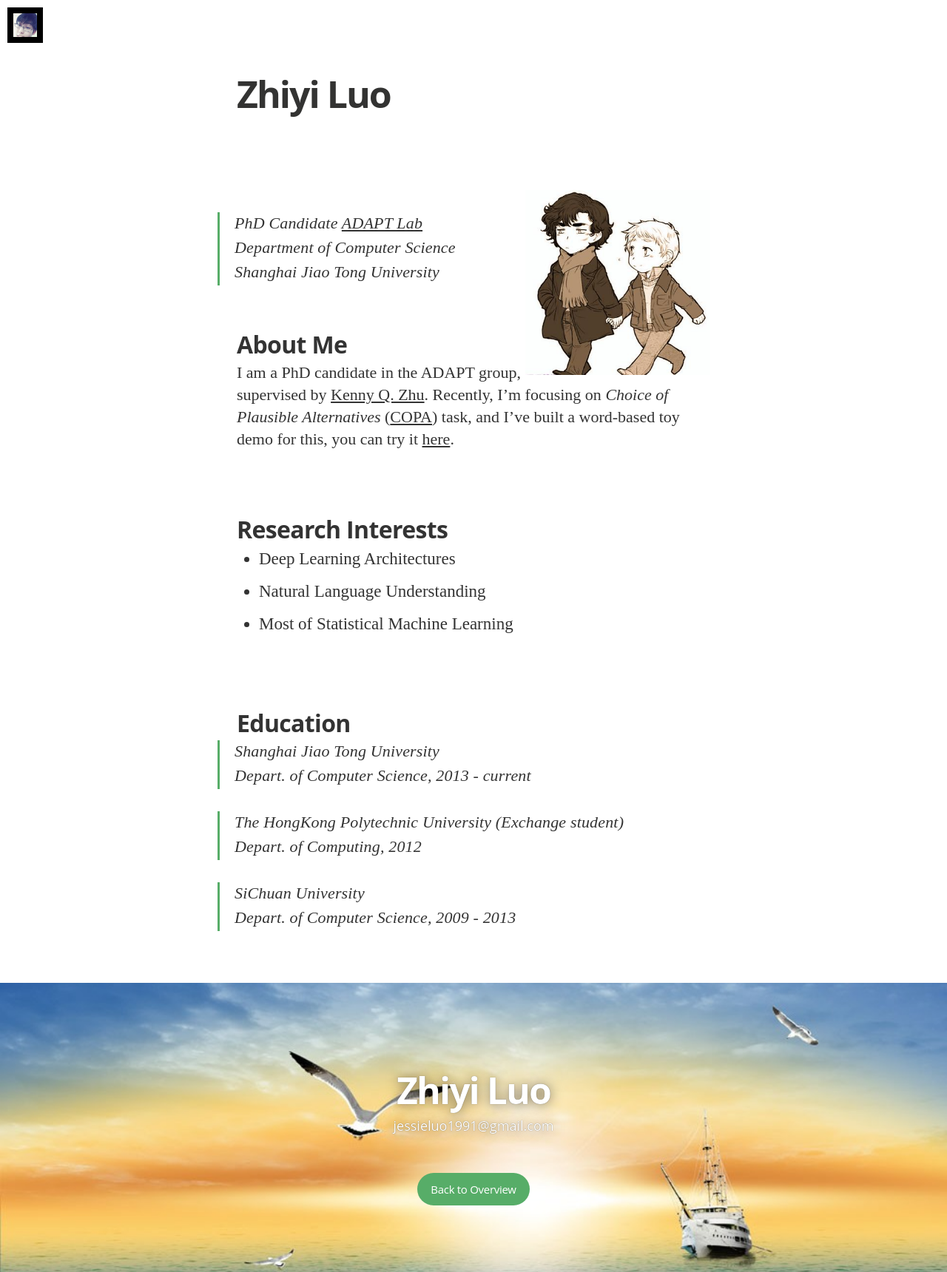
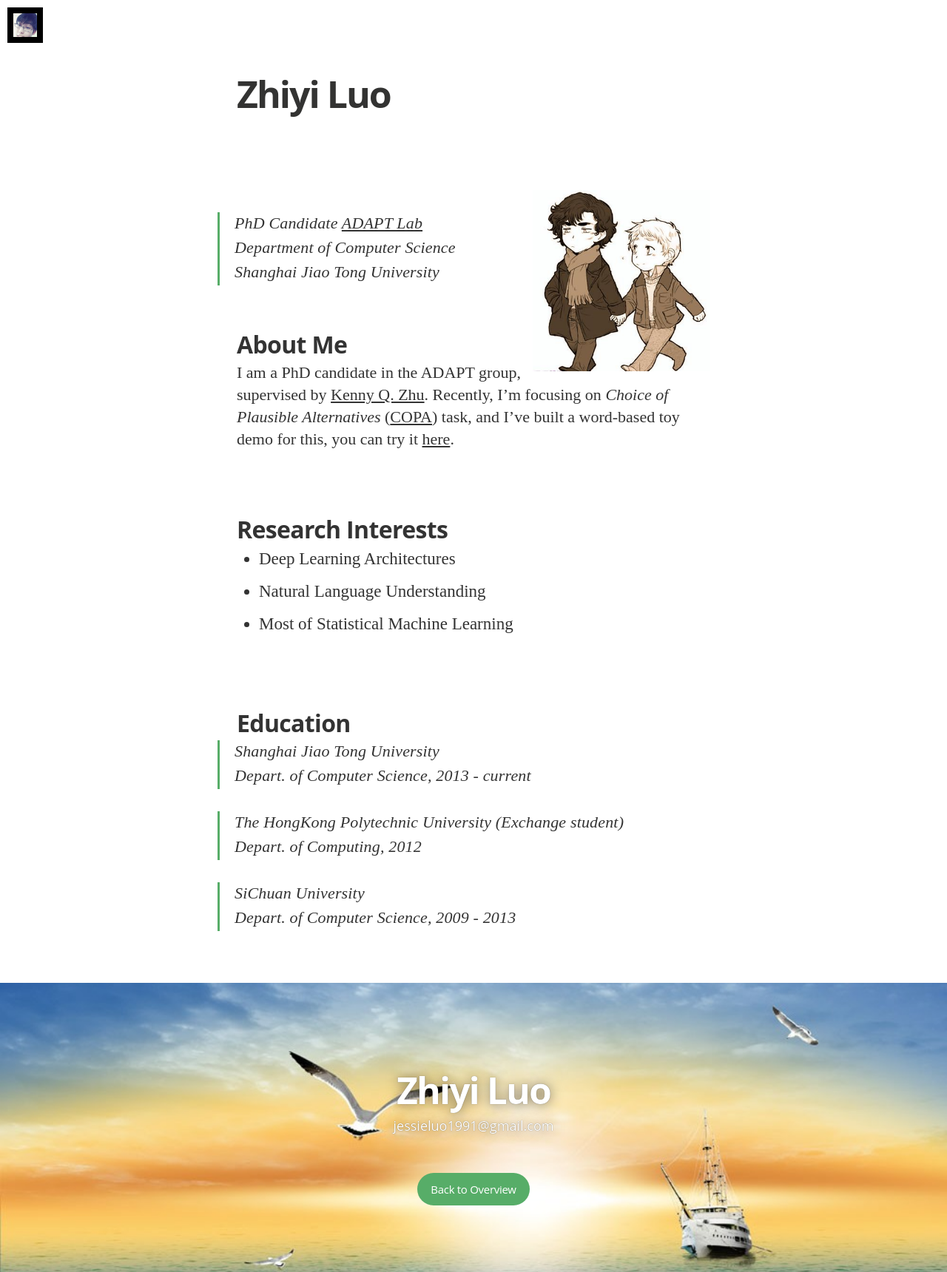
Before and after one commit to yysherlock/yysherlock.github.io, a Jekyll site: the page built from about.md, in a window 1280 px wide. Shown: the whole page at 74% size. Built offline with Jekyll 4.4.1, drawn with Linux system fonts in a browser that asks for light colours; nearby versions of some CDN libraries; some web fonts are replaced; Markdown is read by kramdown in place of the engine named in the settings.

Commit message:
little fix

```diff
--- a/about.md
+++ b/about.md
@@ -4,7 +4,7 @@ title: Zhiyi Luo
 permalink: /about/
 ---
 
-<a style="float:right" href=""><img src="/assets/images/about.jpg" width="250" height="250"></a>
+<a style="float:right" href=""><img src="/assets/images/about.jpg" width="240" height="245"></a>
 
 > PhD Candidate [ADAPT Lab](http://adapt.seiee.sjtu.edu.cn/)
 >
--- a/index.html
+++ b/index.html
@@ -1,8 +1,6 @@
 ---
 layout: default
 ---
-
-
 
 <div class="teaserimage">
     <div class="teaserimage-image" {% if site.cover %}style="background-image: url({{ site.cover }})"{% endif %}>
```
